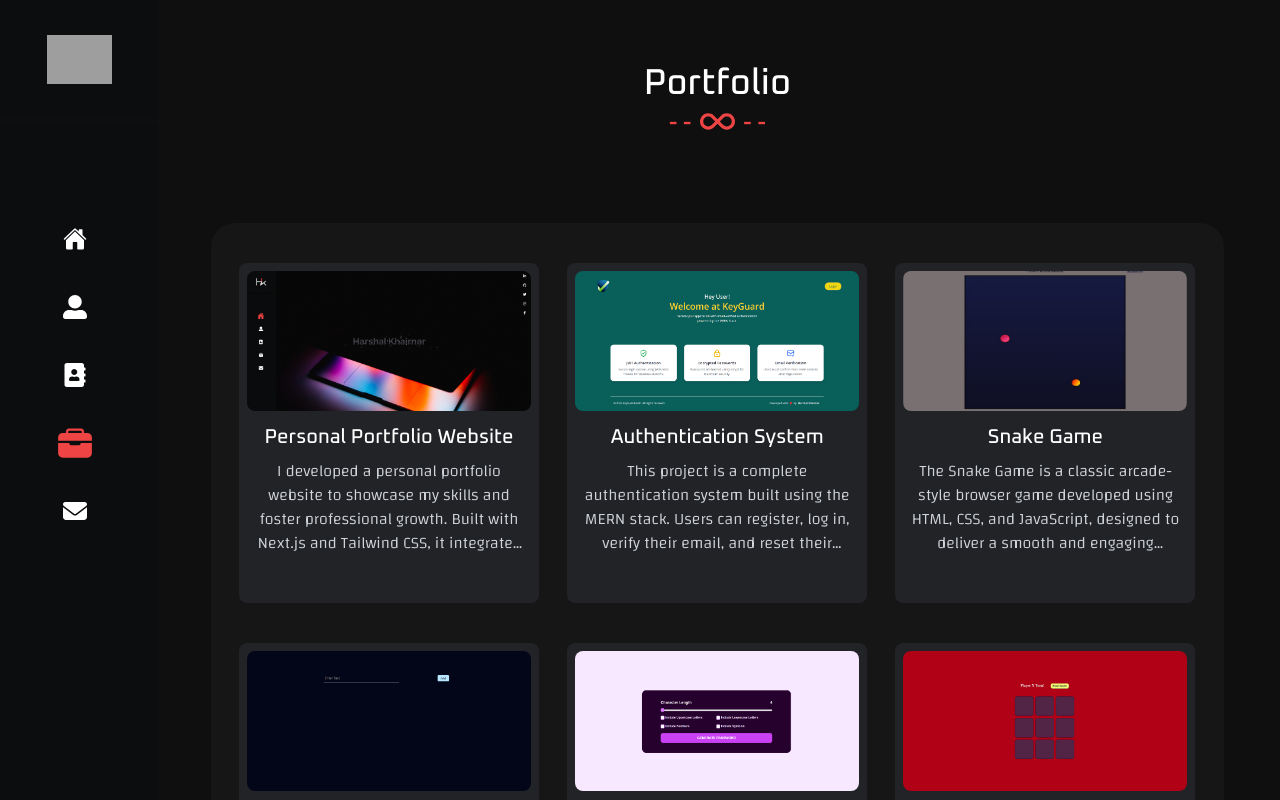
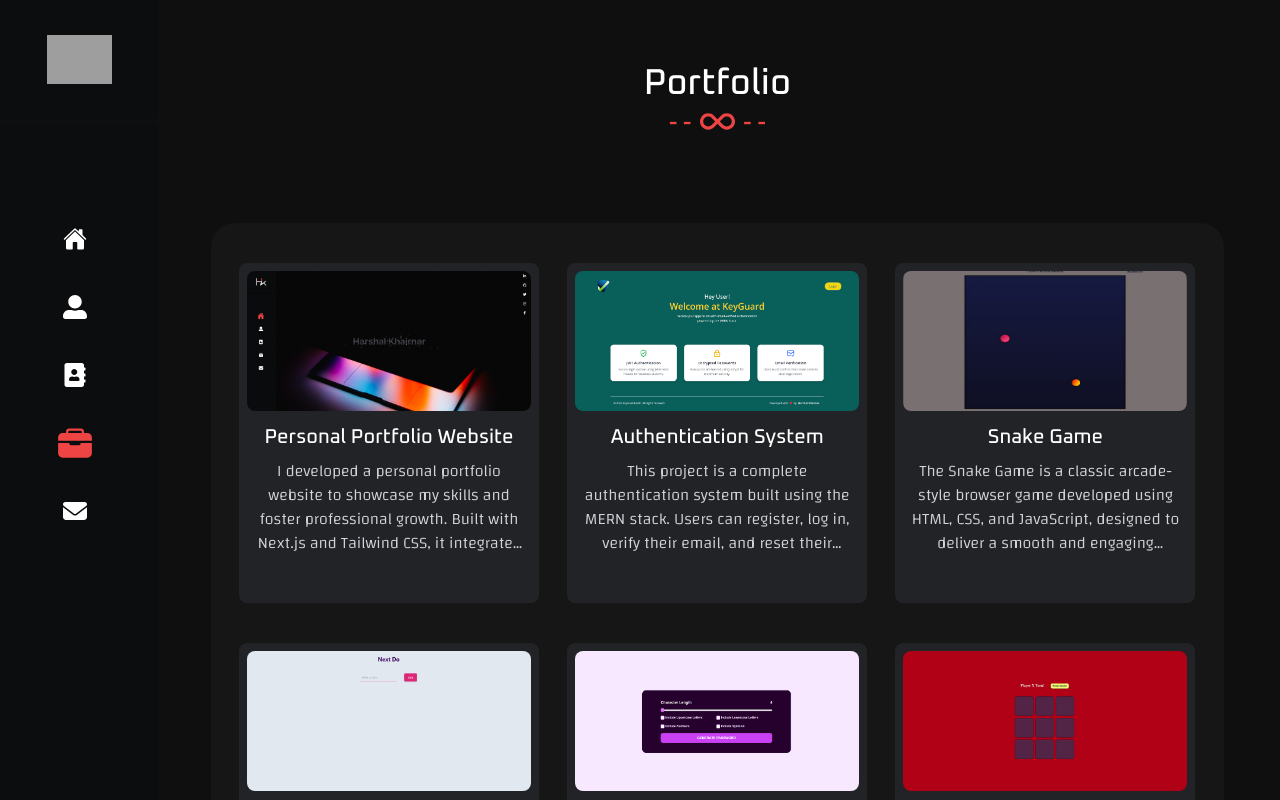
Before and after one commit to Harshal-Khairnar01/portfolio-harshal, a Next.js app: page /portfolio in a window 1280 px wide. Shown: the top 800 px of the page. Built offline with nearby package versions, Linux system fonts and the light colour scheme; grey boxes are pictures that could not be loaded; a web font is replaced by a local one.

Commit message:
readme added

```diff
--- a/src/app/components/Portfolio/Portfolio.jsx
+++ b/src/app/components/Portfolio/Portfolio.jsx
@@ -56,7 +56,7 @@ export default function Portfolio() {
       link: "https://next-do-by-harshal.vercel.app/",
       heading: "Next Do",
       desc: "Next Do is a modern, responsive, and high-performance Todo application built using React and Redux Toolkit. Designed with scalability and usability in mind, this project demonstrates complete CRUD functionality, state management using Redux, and data persistence through the browser's localStorage.",
-      img: "/todo.png",
+      img: "/todo1.png",
       skills: "React.js Tailwind Css React-redux redux-toolkit",
       github: "https://github.com/Harshal-Khairnar01/todo-redux",
     },
```
Also changed, not shown: 1 other file (tests, documents, lock files or other folders).
